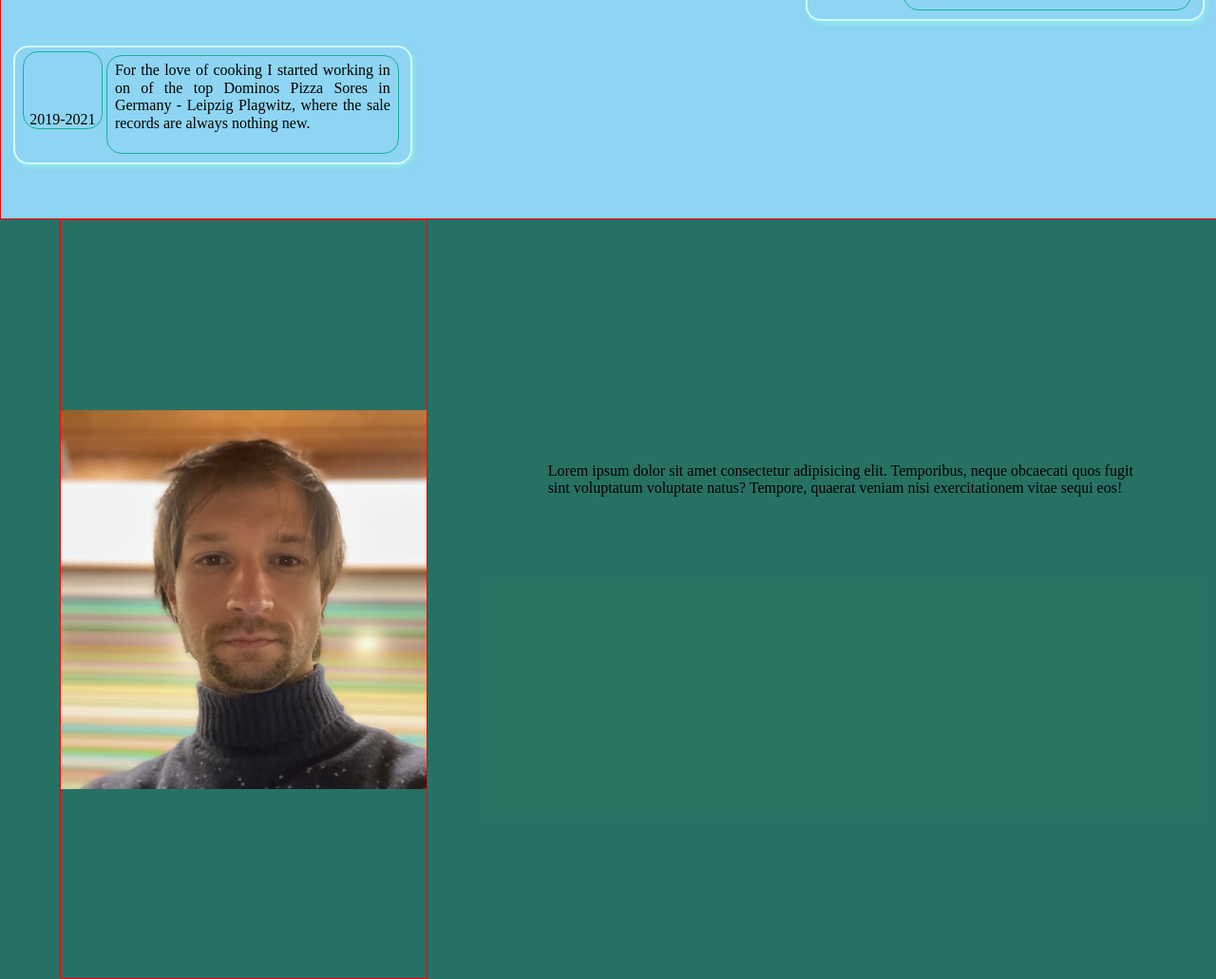
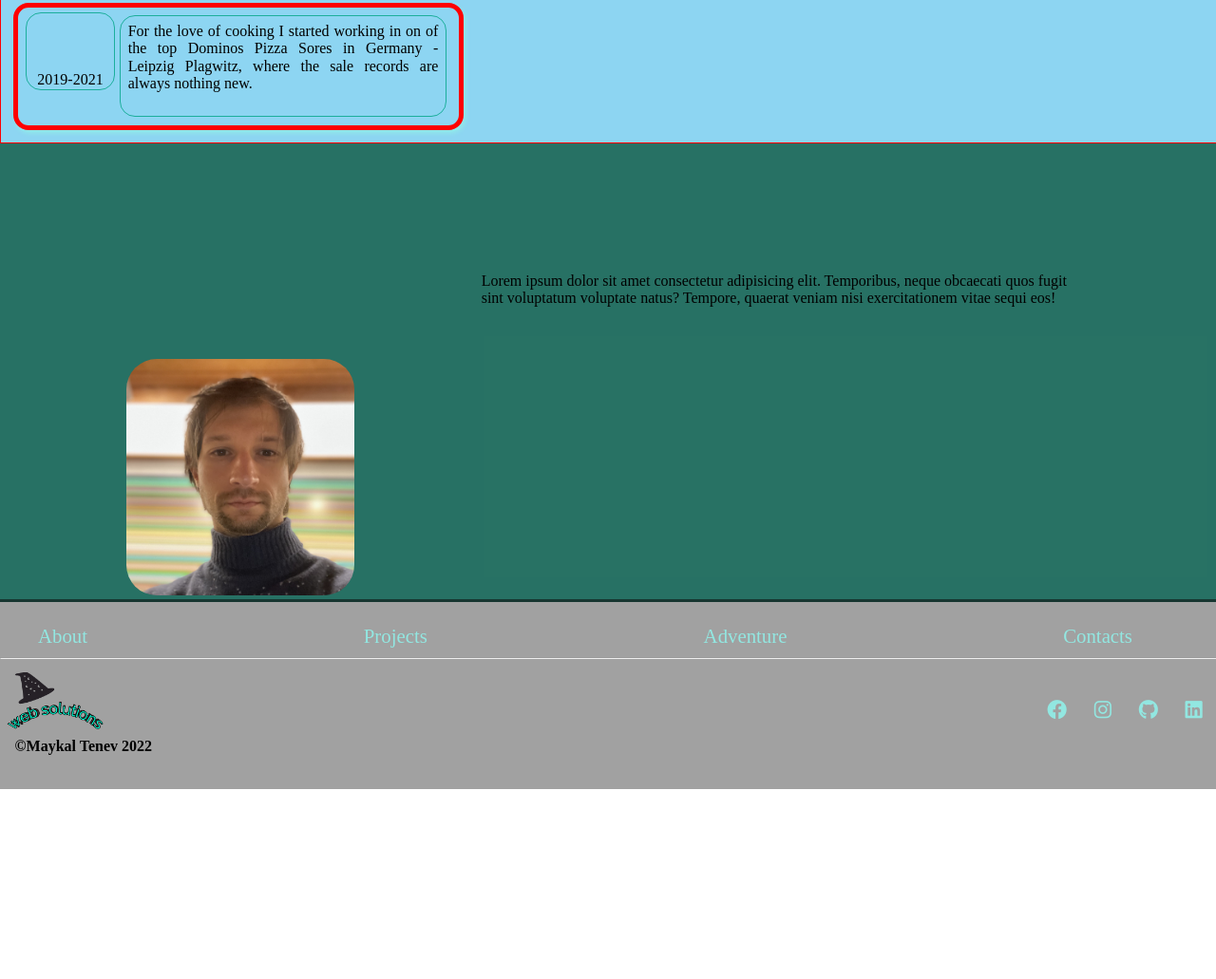
Before and after one commit to maykaltenev/portfolio-maykal-tenev, a website: page src/index.html in a window 1280 px wide. Shown: the part 1171-2202 px from the top of the page at 95% size. After the commit the page ends 2002 px from the top, so only its background shows below. Drawn offline with nearby package versions, Linux system fonts and the light colour scheme; files that its build step writes are made by us from their sources.

Commit message:
responsive design index 900px

```diff
--- a/src/scss/abstracts/_variables.scss
+++ b/src/scss/abstracts/_variables.scss
@@ -20,15 +20,25 @@ $Style-Guide-Colors-3-hex: #84aebf;
 $Style-Guide-Colors-4-hex: #6d848c;
 $Style-Guide-Colors-5-hex: #0d0d0d;
 
+// new color pallet
+
+/* Color Theme Swatches in Hex */
+$white-blue: #d5e8ed;
+$light-blue: #52aba6;
+$gray-blue: #81c9c9;
+$soft-white: #f7f6f5;
+$light-gray: #575655;
+
 /* Color Theme Swatches in RGBA */
-$Style-Guide-Colors-1-rgba: rgba(77, 84, 89, 1);
-$light-blue: rgba(140, 212, 242, 1);
-$Style-Guide-Colors-3-rgba: rgba(131, 174, 191, 1);
-$Style-Guide-Colors-4-rgba: rgba(109, 131, 140, 1);
-$Style-Guide-Colors-5-rgba: rgba(13, 13, 13, 1);
+// $Shades-of-Blues-and-Grays-1-rgba: rgba(213, 232, 237, 1);
+// $Shades-of-Blues-and-Grays-2-rgba: rgba(82, 170, 166, 1);
+// $Shades-of-Blues-and-Grays-3-rgba: rgba(128, 201, 201, 1);
+// $Shades-of-Blues-and-Grays-4-rgba: rgba(247, 246, 244, 1);
+// $Shades-of-Blues-and-Grays-5-rgba: rgba(86, 85, 84, 1);
 
 /* Color Theme Swatches in HSLA */
-$Style-Guide-Colors-1-hsla: hsla(205, 7, 32, 1);
-$Style-Guide-Colors-2-hsla: hsla(197, 79, 75, 1);
-$Style-Guide-Colors-3-hsla: hsla(197, 31, 63, 1);
-$Style-Guide-Colors-5-hsla: hsla(0, 0, 5, 1);
+// $Shades-of-Blues-and-Grays-1-hsla: hsla(192, 39, 88, 1);
+// $Shades-of-Blues-and-Grays-2-hsla: hsla(177, 35, 49, 1);
+// $Shades-of-Blues-and-Grays-3-hsla: hsla(180, 40, 64, 1);
+// $Shades-of-Blues-and-Grays-4-hsla: hsla(29, 13, 96, 1);
+// $Shades-of-Blues-and-Grays-5-hsla: hsla(29, 1, 33, 1);
--- a/src/scss/contact/_main-contact.scss
+++ b/src/scss/contact/_main-contact.scss
@@ -45,7 +45,7 @@
     width: 70%;
     height: 40%;
     font-size: 1.1rem;
-    z-index: 1;
+    background: radial-gradient(#e66465, #9198e5);
     color: #232526;
     border-top: 5px $milky-green solid;
     border-bottom: 5px $milky-green solid;
@@ -138,16 +138,16 @@
     }
   }
   // content with purple glow behind the form
-  form::before {
-    content: "";
-    position: absolute;
-    width: 100%;
-    height: 35rem;
-    background-color: rgba(172, 91, 96, 0.688);
-    box-shadow: 0 0.5rem 1rem 1rem #db3df77e;
-    opacity: 0.3;
-    border-radius: 6rem;
-  }
+  // form::before {
+  //   content: "";
+  //   position: absolute;
+  //   width: 100%;
+  //   height: 35rem;
+  //   background-color: rgba(172, 91, 96, 0.688);
+  //   box-shadow: 0 0.5rem 1rem 1rem #db3df77e;
+
+  //   border-radius: 6rem;
+  // }
   // address
   .map {
     display: flex;
--- a/src/scss/layouts/_footer.scss
+++ b/src/scss/layouts/_footer.scss
@@ -1,7 +1,7 @@
 .footer-main {
   grid-area: footer;
   width: 100%;
-  height: 35%;
+  height: 25%;
   display: flex;
   flex-direction: column;
   background-color: rgba(145, 145, 145, 0.852);
@@ -34,13 +34,14 @@
     width: 100%;
     color: $milky-green;
   }
-  img {
-    width: 10rem;
-  }
+
   .second-nav {
     display: flex;
     justify-content: space-between;
-
+    img {
+      width: 7rem;
+      margin-left: 2%;
+    }
     ul {
       display: flex;
       width: 12rem;
--- a/src/scss/layouts/_header.scss
+++ b/src/scss/layouts/_header.scss
@@ -3,7 +3,7 @@ header {
   grid-area: top;
   width: 100%;
   height: 100%;
-  background-color: $mint;
+  background-color: $light-blue;
   // pushing the logo and the hamburger menu to the two sides
   nav {
     display: flex;
--- a/src/scss/layouts/_main.scss
+++ b/src/scss/layouts/_main.scss
@@ -1,13 +1,13 @@
 main {
   grid-area: main;
-  grid-template-rows: 5vh 80vh 40vh;
+  grid-template-rows: 5vh 100vh 10vh;
   grid-template-areas:
     "banner"
     "the-road"
     "about";
   // cover photo
   .banner {
-    height: 60%;
+    height: 50%;
     width: 100%;
     background-image: url(.././images/pawel-czerwinski-b7ibFp72VAg-unsplash.png);
     background-size: cover;
@@ -72,26 +72,40 @@ main {
   article:nth-child(3) {
     grid-area: about;
     display: flex;
-    justify-content: space-around;
+    justify-content: space-evenly;
     width: 100%;
-    height: 100%;
+    height: 60%;
     background-color: $moss-green;
     // photo on the left
     .about-photo {
-      border: 1px red solid;
-      display: flex;
-      align-items: center;
-      justify-content: center;
+      align-self: flex-end;
       img {
-        width: 100%;
-        height: 50%;
+        width: 15rem;
+        border-radius: 2rem;
       }
     }
     // text on the right from photo
     .about-main {
       width: 50%;
-      height: 40%;
+      height: 50%;
       align-self: center;
     }
   }
 }
+@media only screen and (min-width: 600px) {
+  .the-road .visit-card {
+    border: 5px red solid;
+    width: 28rem;
+    height: 12rem;
+  }
+  .the-road {
+    height: 100%;
+  }
+  .about {
+    height: 90%;
+    img {
+      align-self: center;
+      width: 30rem;
+    }
+  }
+}
--- a/src/scss/portfolio/_header-portfolio.scss
+++ b/src/scss/portfolio/_header-portfolio.scss
@@ -14,14 +14,13 @@
     width: 60%;
     height: 100%;
   }
-  // hide the desktop navigation for mobile
-  :nth-child(2) {
+  hide the desktop navigation for mobile :nth-child(2) {
     display: none;
   }
   // creating the lines
   .hamburger {
     width: 4rem;
-    height: 2rem;
+    height: 3rem;
     display: flex;
     justify-content: space-around;
     flex-direction: column;
```
Also changed, not shown: src/html/contact.html (+4 -4 lines).
